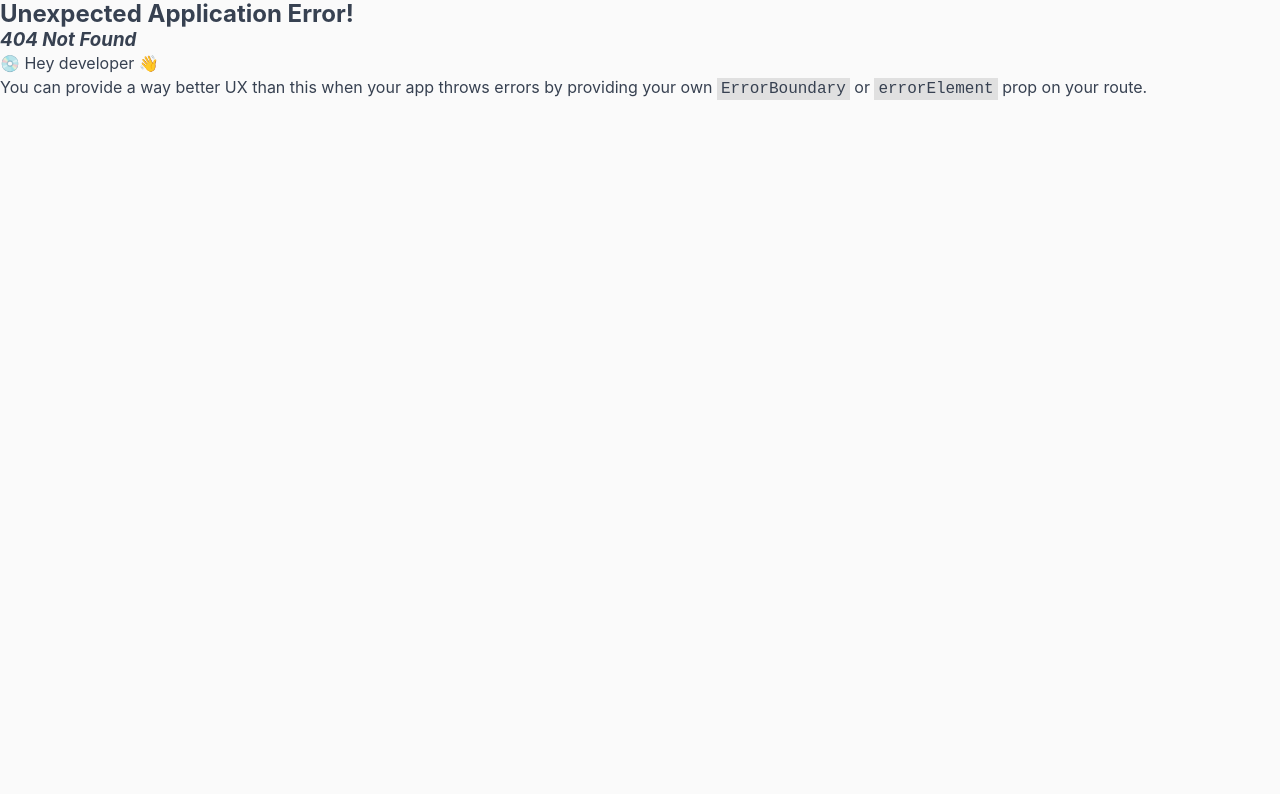
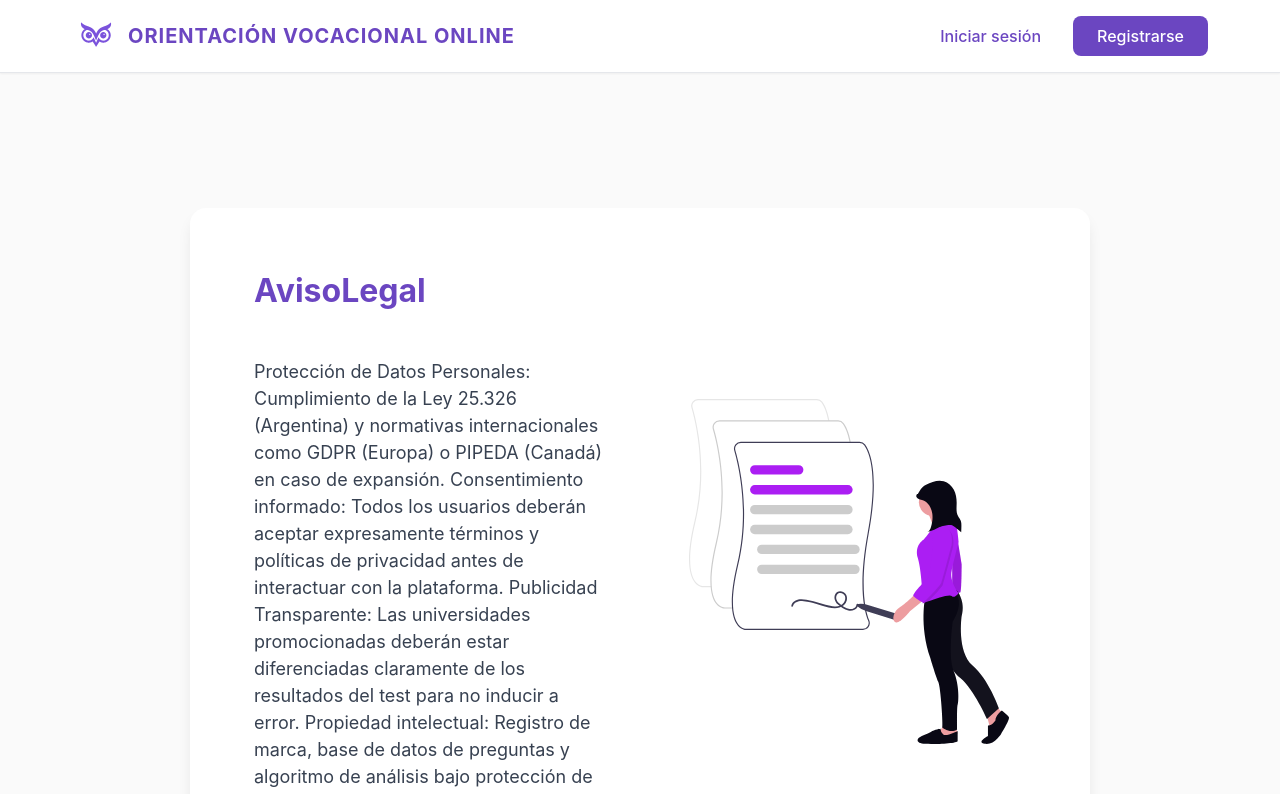
Before and after one commit to naticaceres/ovo-utn, a React (Vite) app: page /legal in a window 1280 px wide. Before the commit this address had no page. Shown: the top 794 px of the page. Built offline with nearby package versions, Linux system fonts and the light colour scheme.

Commit message:
feat: pagina legal

```diff
--- a/src/pages/legal/AvisoLegalPage.tsx
+++ b/src/pages/legal/AvisoLegalPage.tsx
@@ -0,0 +1,37 @@
+import styles from './Contacto.module.css';
+import undrawTerms from '../../assets/undraw_terms_sx63.svg';
+import { MainLayout } from '../../components/layout/MainLayout';
+
+export default function AvisoLegal() {
+  return (
+    <MainLayout>
+      <div className={styles.contactContainer}>
+        <div className={styles.content}>
+          <div className={styles.textSection}>
+            <h1 className={styles.title}>AvisoLegal</h1>
+            <p className={styles.description}>
+              Protección de Datos Personales: Cumplimiento de la Ley 25.326
+              (Argentina) y normativas internacionales como GDPR (Europa) o
+              PIPEDA (Canadá) en caso de expansión. Consentimiento informado:
+              Todos los usuarios deberán aceptar expresamente términos y
+              políticas de privacidad antes de interactuar con la plataforma.
+              Publicidad Transparente: Las universidades promocionadas deberán
+              estar diferenciadas claramente de los resultados del test para no
+              inducir a error. Propiedad intelectual: Registro de marca, base de
+              datos de preguntas y algoritmo de análisis bajo protección de
+              derechos de autor únicamente después de presentado el MVP, de
+              requerirse desplegar a producción.
+            </p>
+          </div>
+          <div className={styles.imageSection}>
+            <img
+              src={undrawTerms}
+              alt='Ilustración Legal'
+              className={styles.image}
+            />
+          </div>
+        </div>
+      </div>
+    </MainLayout>
+  );
+}
--- a/src/routes/AppRoutes.tsx
+++ b/src/routes/AppRoutes.tsx
@@ -8,6 +8,7 @@ import { QuestionnairePage } from '@/pages/questionnaire/QuestionnairePage';
 import { ResultsPage } from '@/pages/questionnaire/ResultsPage';
 import StudentHomePage from '../pages/student/StudentHomePage';
 import Contacto from '../pages/legal/Contacto';
+import AvisoLegal from '../pages/legal/AvisoLegalPage';
 
 const queryClient = new QueryClient();
 
@@ -37,6 +38,10 @@ const router = createBrowserRouter([
     path: '/contact',
     element: <Contacto />,
   },
+  {
+    path: '/legal',
+    element: <AvisoLegal />,
+  },
 ]);
 
 export function AppRoutes() {
```
Also changed, not shown: src/assets/undraw_terms_sx63.svg (added), 1 other file (tests, documents, lock files or other folders).
